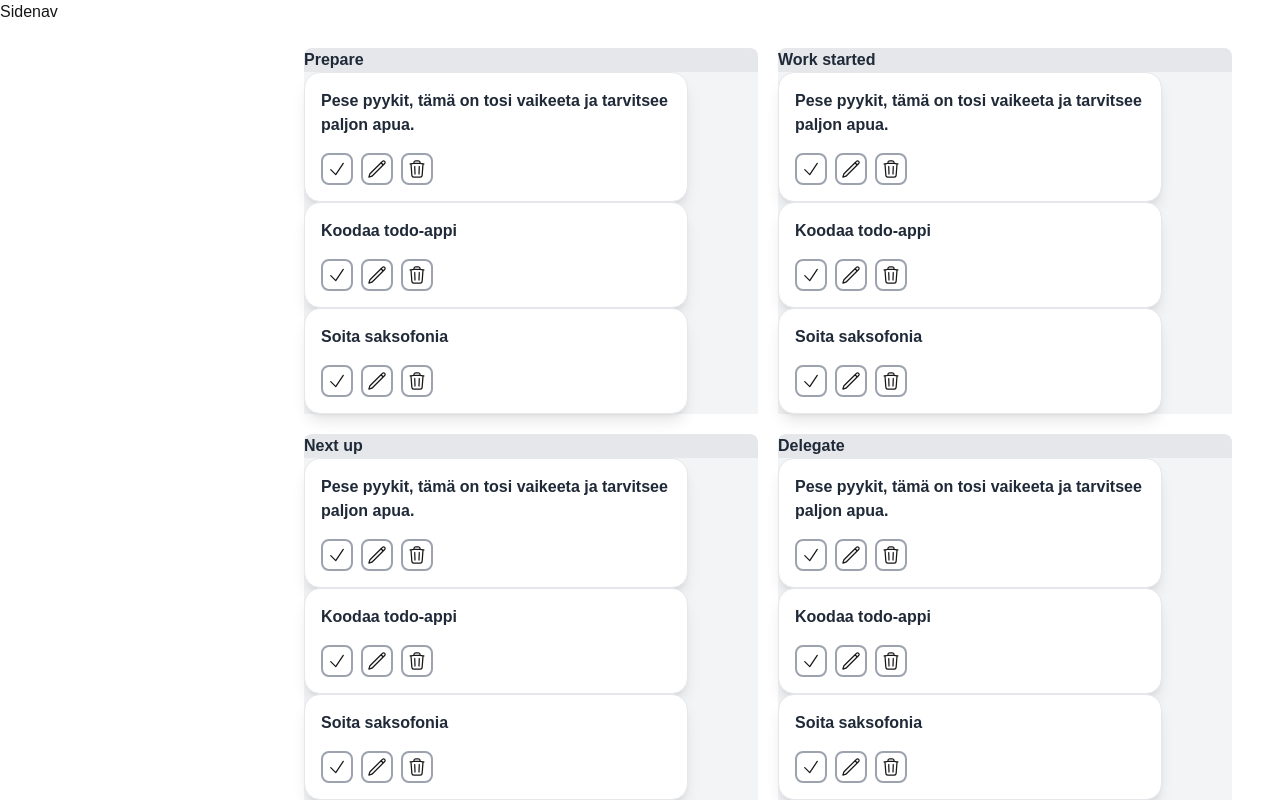
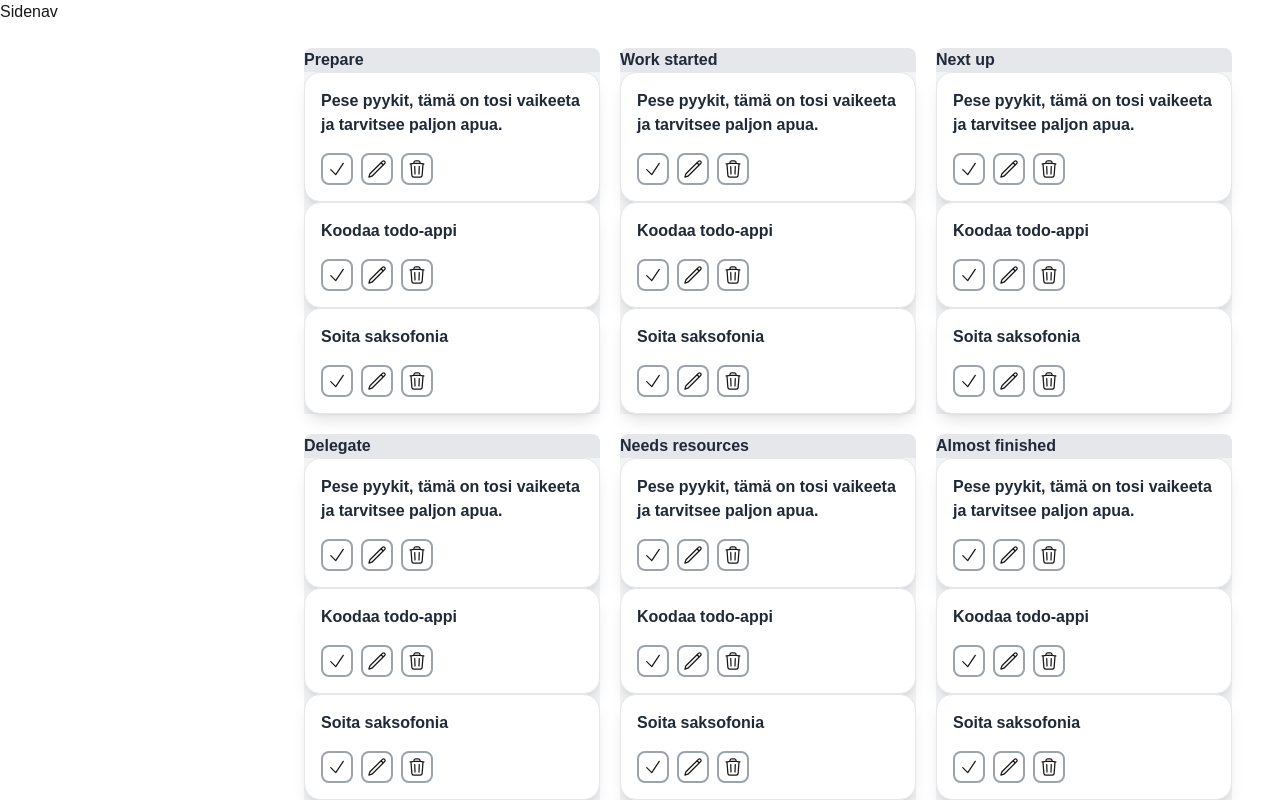
Before and after one commit to OttoOikarinen/awa-project, a Next.js app: page /dashboard in a window 1280 px wide. Built offline with nearby package versions, Linux system fonts and the light colour scheme.

Commit message:
Clarified how to continue the building of the columns later.

```diff
--- a/app/ui/dashboard/columns.tsx
+++ b/app/ui/dashboard/columns.tsx
@@ -6,7 +6,7 @@ import TodoWrapper from "./todos";
 export default async function ColumnWrapper() {
     // const columnList = getListOfColumns() etc...
     return (
-        <div className="grid grid-cols-5 md:grid-cols-2 sm:grid-cols-1 rounded-lg gap-5">
+        <div className="grid grid-cols-5 md:grid-cols-3 sm:grid-cols-1 rounded-lg gap-5">
             {/* Tähän tarvitaan map-funktio columnien listaamiseen. */ }
             <Column id="1" title="Prepare"/>
             <Column id="2" title="Work started"/>
@@ -28,11 +28,11 @@ export function Column({
     // Search for all of the todos inside this column.
 
     return (
-        <div className="bg-gray-200 rounded-lg center">
+        <div className="bg-gray-200 rounded-lg justify-center">
             {/* Kolumnin otsikko */ }
             {/* Nappi kolumnin poistamiseen */ }
             {/* Napit kolumnin siirtämiseen */ }
-            {/* Tähän tarvitaan map-funktio todojen listaamiseen */ }
+
             <h2 className="text-md font-semibold text-gray-800">{title}</h2>
             <TodoWrapper />
         </div>
```
